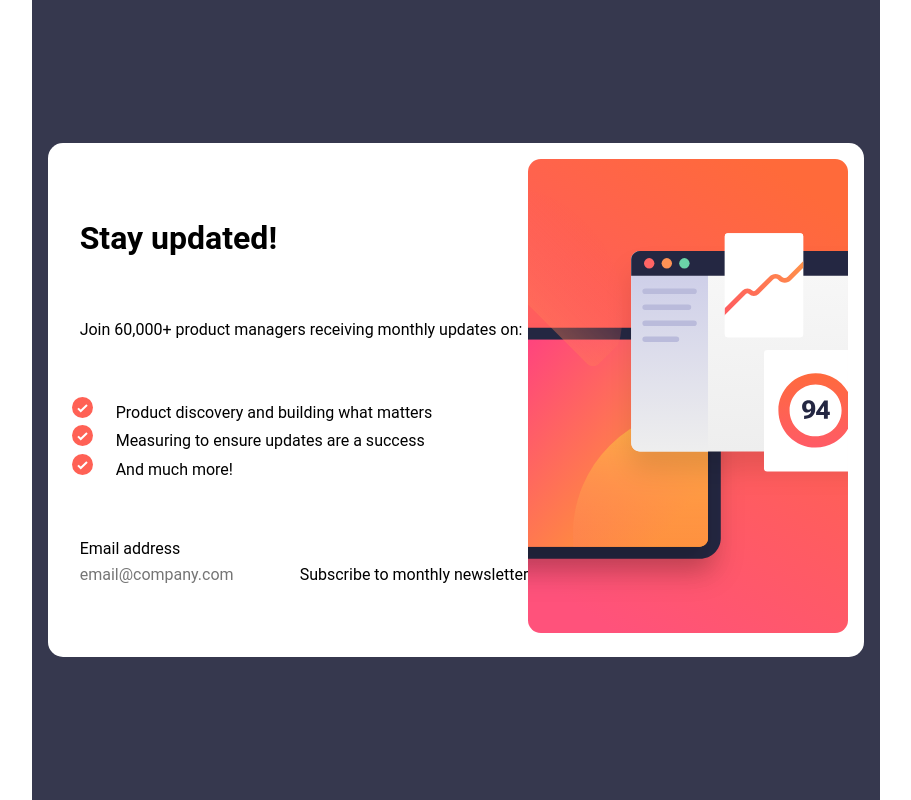
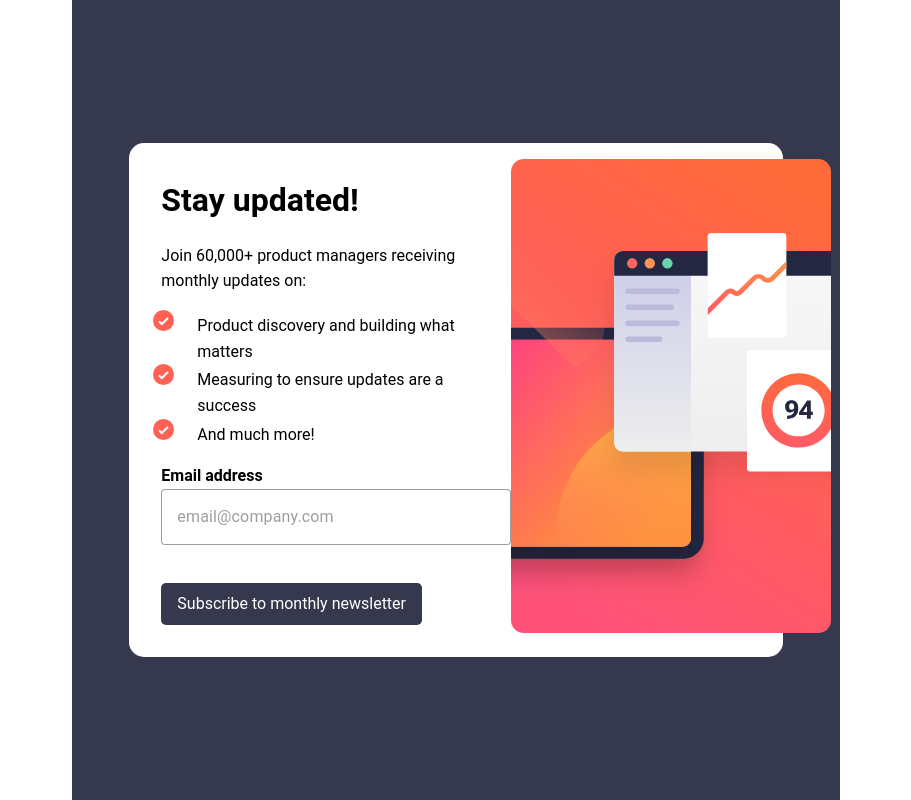
Before and after one commit to inigopanos/newsletter-project, a Vue app in the folder newsletter-project/: page / in a window 1280 px wide. Shown: the whole page, without its empty margins (184-1095 px from the left). Built offline with nearby package versions, Linux system fonts and the light colour scheme.

Commit message:
Modificado text-field de vuetify, mejorado css, quitado espacio extra a la derecha.

```diff
--- a/newsletter-project/package.json
+++ b/newsletter-project/package.json
@@ -29,6 +29,7 @@
     "npm-run-all2": "^6.1.1",
     "prettier": "^3.0.3",
     "sass": "^1.70.0",
+    "sass-loader": "^14.1.0",
     "typescript": "~5.3.0",
     "vite": "^5.0.11",
     "vue-tsc": "^1.8.27"
--- a/newsletter-project/src/components/newsletter-component/Newsletter.vue
+++ b/newsletter-project/src/components/newsletter-component/Newsletter.vue
@@ -11,15 +11,20 @@
           <h1>Stay updated!</h1>
           <p>Join 60,000+ product managers receiving monthly updates on:</p>
           <ul>
-            <li>Product discovery and building what matters</li>
-            <li>Measuring to ensure updates are a success</li>
-            <li>And much more!</li>
+            <li><span class="icon-check"></span> Product discovery and building what matters</li>
+            <li><span class="icon-check"></span> Measuring to ensure updates are a success</li>
+            <li><span class="icon-check"></span> And much more!</li>
           </ul>
 
           <form action="submit">
-            <p>Email address</p>
-            <input type="text" name="email" id="" placeholder="email@company.com" />
-            <button>Subscribe to monthly newsletter</button>
+            <p><b>Email address</b></p>
+            <v-text-field
+              placeholder="email@company.com"
+              type="email"
+              variant="outlined"
+              class="v-text"
+            ></v-text-field>
+            <button class="submit-button">Subscribe to monthly newsletter</button>
           </form>
         </div>
       </div>
@@ -73,21 +78,23 @@ body {
   color: red;
   margin: 1rem;
   padding: 1rem 1rem 1rem 2rem;
+  width: 85%;
 
   font-family: 'Roboto', sans-serif;
   src: url('../../assets/fonts/Roboto-Regular.ttf');
   font-size: 16px;
   color: black;
 
-  h1{
+  h1 {
     font-family: 'Roboto', sans-serif;
     src: url('../../assets/fonts/Roboto-Bold.ttf');
-    font-weight: 700 ;
+    font-weight: 700;
   }
 
   &__signup {
     display: flex;
     flex-direction: row-reverse;
+    justify-content: flex-end;
 
     img {
       width: 20rem;
@@ -99,7 +106,11 @@ body {
       flex-direction: column;
       justify-content: space-evenly;
 
-      ul{
+      p {
+        max-width: 20rem;
+      }
+
+      ul {
         margin-block-start: 0;
         padding-inline-start: 20px;
         margin-inline-end: 1rem;
@@ -108,15 +119,32 @@ body {
 
         list-style-image: url(../../assets/images/icon-list.svg);
 
-        li{
-          ::marker{
+        li {
+          ::marker {
             padding: 0;
             margin: 0;
+            vertical-align: middle;
+            display: inline-block;
           }
           padding-left: 1rem;
         }
       }
     }
   }
+
+  .submit-button {
+    background-color: hsl(235, 18%, 26%);
+    color: white;
+    border: none;
+    padding: 0.5rem 1rem;
+    border-radius: 5px;
+    margin-top: 1rem;
+    cursor: pointer;
+  }
+
+  .v-text {
+    width: 350px;
+    cursor: pointer;
+  }
 }
 </style>
```
Also changed, not shown: 1 other file (tests, documents, lock files or other folders).
